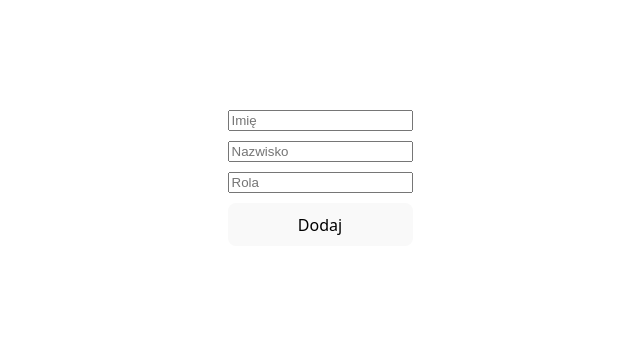
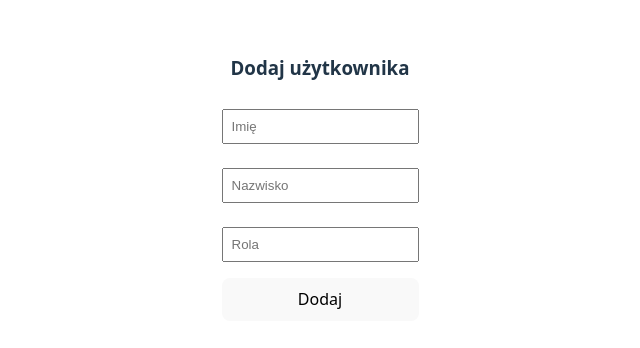
Before and after one commit to AmelkaS/SmartBooking, a React (Vite) app in the folder ui-app/: page /users/create in a window 1280 px wide. Shown: the part 222-570 px from the top of the page, without its empty margins (320-960 px from the left). Built offline with nearby package versions, Linux system fonts and the light colour scheme.

Commit message:
refactor(frontend): change UserForm design

```diff
--- a/ui-app/src/pages/UserForm.tsx
+++ b/ui-app/src/pages/UserForm.tsx
@@ -18,11 +18,38 @@ export default function UserForm() {
   };
 
   return (
-    <form onSubmit={handleSubmit} style={{ display: "flex", flexDirection: "column", gap: "10px", maxWidth: "300px" }}>
-      <input name="first_name" placeholder="Imię" onChange={handleChange} />
-      <input name="last_name" placeholder="Nazwisko" onChange={handleChange} />
-      <input name="role" placeholder="Rola" onChange={handleChange} />
-      <button type="submit">Dodaj</button>
-    </form>
+    <>
+      <h3 style={{ textAlign: "center" }}>Dodaj użytkownika</h3>
+      <form
+        onSubmit={handleSubmit}
+        style={{
+          display: "flex",
+          flexDirection: "column",
+          gap: "1rem",
+          maxWidth: "400px",
+          margin: "0 auto",
+        }}
+      >
+        <input
+          name="first_name"
+          placeholder="Imię"
+          onChange={handleChange}
+          style={{ marginTop: "0.5rem", padding: "0.5rem" }}
+        />
+        <input
+          name="last_name"
+          placeholder="Nazwisko"
+          onChange={handleChange}
+          style={{ marginTop: "0.5rem", padding: "0.5rem" }}
+        />
+        <input
+          name="role"
+          placeholder="Rola"
+          onChange={handleChange}
+          style={{ marginTop: "0.5rem", padding: "0.5rem" }}
+        />
+        <button type="submit">Dodaj</button>
+      </form>
+    </>
   );
 }
```
